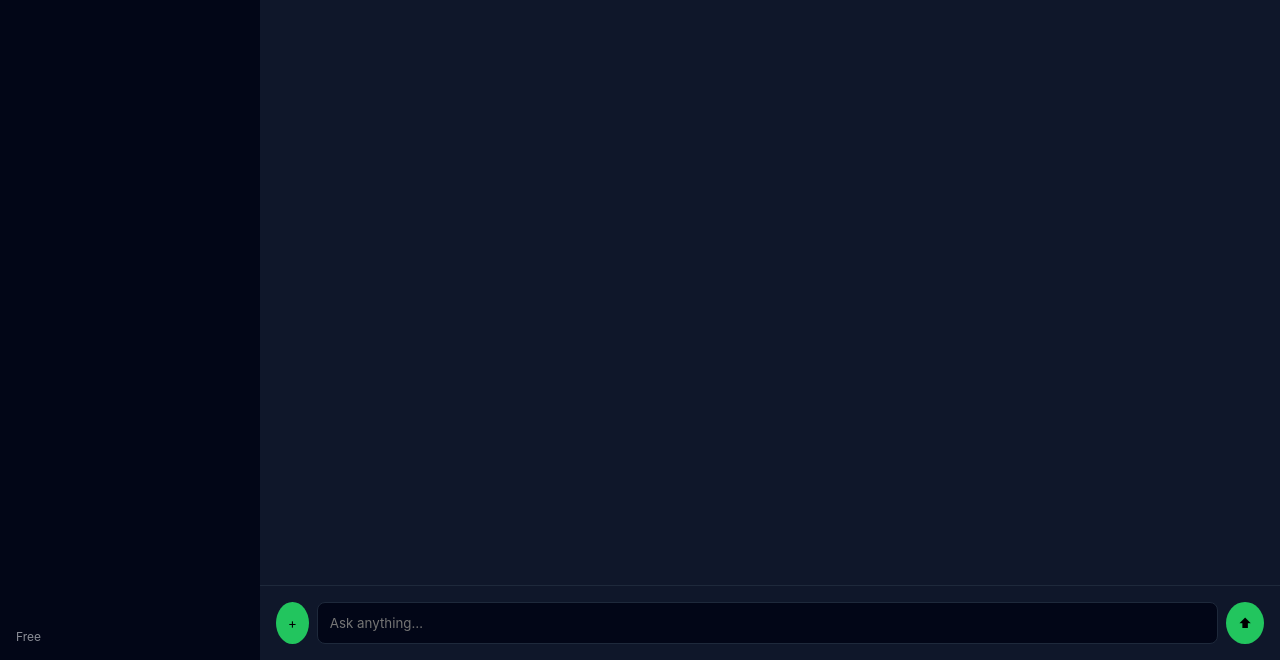
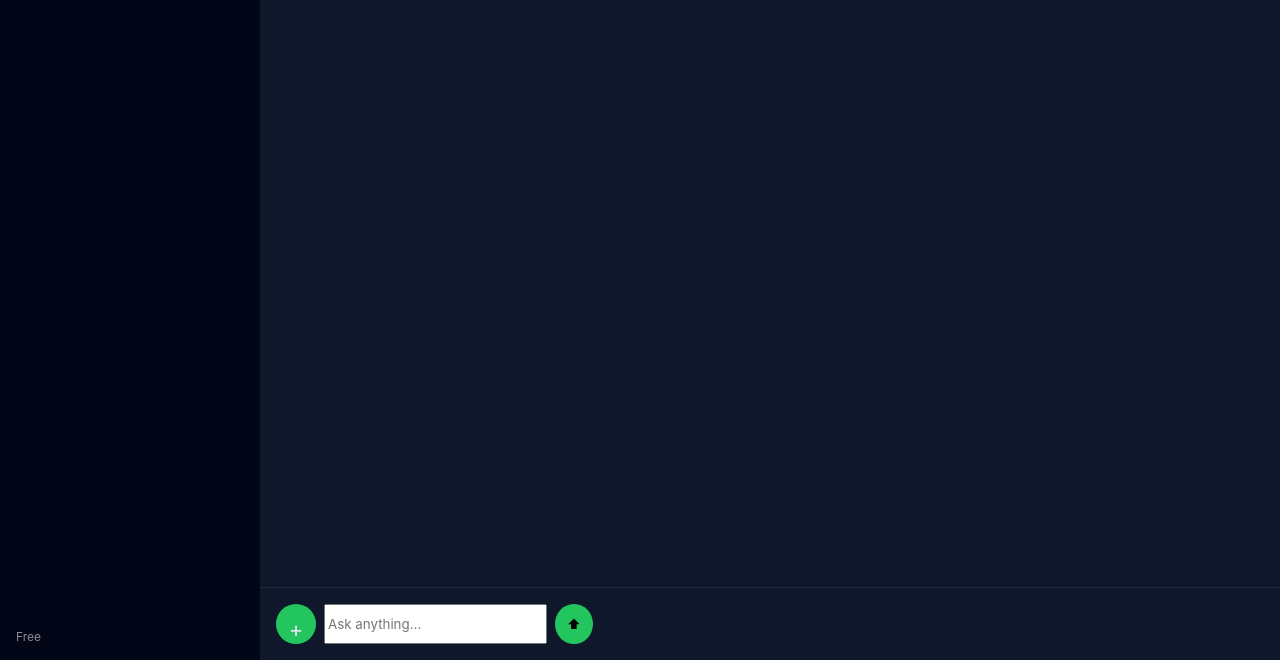
Before and after one commit to TestimAI-star/testimai-frontend, a plain HTML site: page index.html in a window 1280 px wide. Shown: the part 140-800 px from the top of the page. Drawn offline with Linux system fonts and the light colour scheme.

Commit message:
Update style.css

```diff
--- a/style.css
+++ b/style.css
@@ -87,13 +87,14 @@ body {
   border-top: 1px solid #1e293b;
 }
 
-.input-wrapper input {
-  flex: 1;
-  padding: 12px;
-  background: #020617;
+.plus-btn {
+  background: transparent;
+  color: #e5e7eb;
+  font-size: 22px;
   border: 1px solid #1e293b;
-  border-radius: 8px;
-  color: white;
+  width: 40px;
+  height: 40px;
+  border-radius: 50%;
 }
 
 .send-btn, .icon-btn {
```
